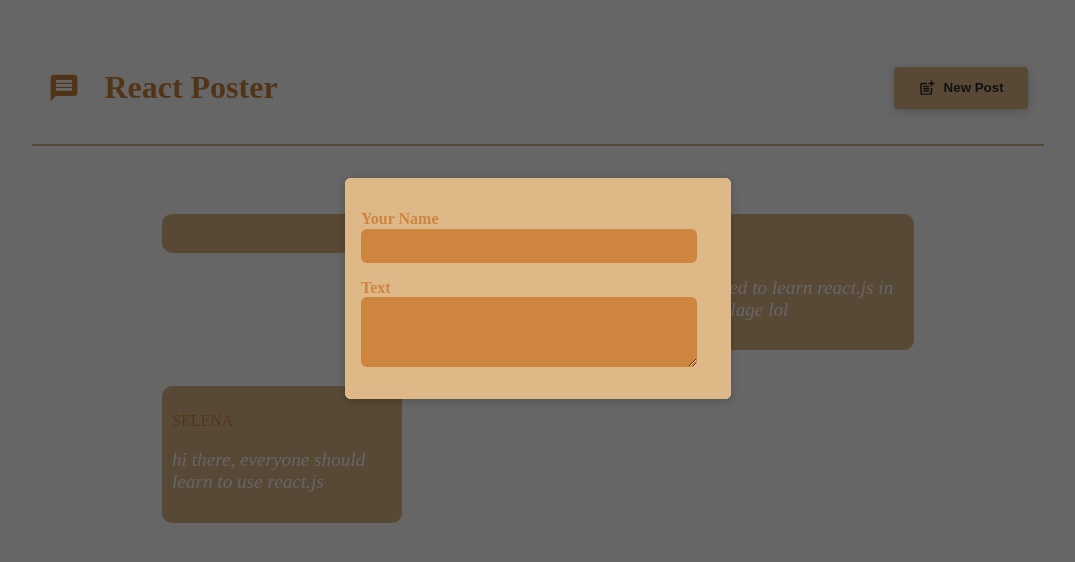
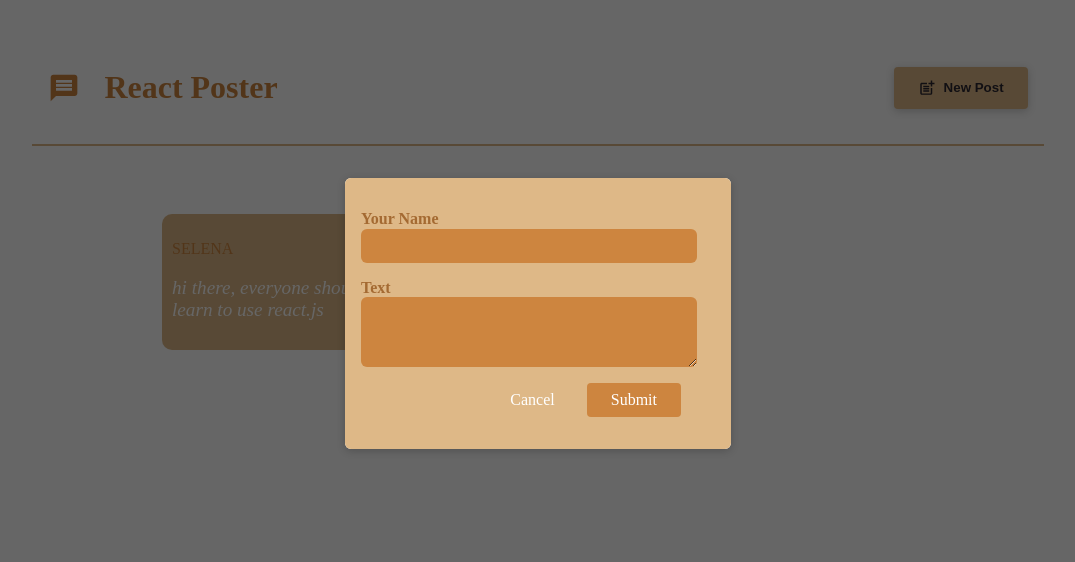
Before and after one commit to sudedonmezz/react-poster, a React (Vite) app in the folder react-project/: page / in a window 1280 px wide. Both pictures are taken after a click on the button "New Post". Shown: the top 562 px of the page, without its empty margins (102-1177 px from the left). Built offline with nearby package versions, Linux system fonts and the light colour scheme.

Commit message:
handling form submission

```diff
--- a/react-project/src/components/NewPost.css
+++ b/react-project/src/components/NewPost.css
@@ -9,7 +9,7 @@
 .form label {
   display: block;
   margin-bottom: 0.05rem;
-  color: peru;
+  color: #a46a32;
   font-weight: bold;
 }
 
@@ -39,12 +39,12 @@
   padding: 0.5rem 1.5rem;
   border: none;
   border-radius: 4px;
-  background-color: #34036c;
-  color: #e5d5f7;
+  background-color: peru;
+  color: white;
 }
 
 .actions button:hover {
-  background-color: #23014a;
+  background-color: #a46a32;
 }
 
 .actions button[type='button'] {
@@ -52,5 +52,5 @@
 }
 
 .actions button[type='button']:hover {
-  color: #d1bee6;
+  color:#a46a32
 }
--- a/react-project/src/components/NewPost.jsx
+++ b/react-project/src/components/NewPost.jsx
@@ -1,22 +1,54 @@
+import { useState } from "react";
 import "./NewPost.css";
+
 
 
 export default function NewPost(props)
 {
 
+  const [enteredBody,setEnteredBody]=useState(''); //return an array
+   const [enteredAuthor,setEnteredAuthor]=useState('');
+
+
+  function changeBodyHandler(event)
+  {
+   setEnteredBody(event.target.value);
+  // document.querySelector(".textarea1").innerHTML=enteredBody;
+  }
+
+  function AuthorChangeHandler(event)
+  {
+    setEnteredAuthor(event.target.value);
+  }
+
+ function submitHandler(event)
+ {
+event.preventDefault();
+const postData={
+  body: enteredBody,
+  author:enteredAuthor
+ };
+ console.log(postData);
+ props.onCancel();
+ }
 
   return (
 
 
-    <form className="form">
+    <form className="form" onSubmit={submitHandler}>
        <p>
         <label htmlFor="name">Your Name</label>
-        <input type="text" id="name" required onChange={props.onAuthorChange} />
+        <input type="text" id="name" required onChange={AuthorChangeHandler} />
       </p>
 
       <p>
         <label htmlFor="body">Text</label>
-        <textarea id="body" required rows={3} onChange={props.onBodyChange}></textarea>
+        <textarea id="body" required rows={3} onChange={changeBodyHandler}></textarea>
+      </p>
+
+      <p className="actions">
+        <button type="button" onClick={props.onCancel}>Cancel</button>
+        <button type="submit">Submit</button>
       </p>
 
 
--- a/react-project/src/components/PostsList.jsx
+++ b/react-project/src/components/PostsList.jsx
@@ -1,6 +1,5 @@
 import Post from "./Post";
 import NewPost from "./NewPost";
-import { useState } from "react";
 import Modal from "./Modal";
 import './Post.css';
 
@@ -8,34 +7,16 @@
 export default function PostsList({isPosting,onStopPosting})
 {
 
-   const [enteredBody,setEnteredBody]=useState(''); //return an array
-   const [enteredAuthor,setEnteredAuthor]=useState('');
-
-
-  function changeBodyListener(event)
-  {
-   setEnteredBody(event.target.value);
-  // document.querySelector(".textarea1").innerHTML=enteredBody;
-  }
-
-  function AuthorChangeHandler(event)
-  {
-    setEnteredAuthor(event.target.value);
-  }
-
 
 
   return (
     <>
 
     {isPosting && (<Modal onClose={onStopPosting}>
-    <NewPost onBodyChange={changeBodyListener} onAuthorChange={AuthorChangeHandler}/>
+    <NewPost onCancel={onStopPosting}/>
     </Modal>) }
 
    <ul className="posts">
-     <li> <Post author={enteredAuthor} body={enteredBody}/></li>
-     <li><Post author="tarzzan" body="omg you should try to learn react.js buddy"/></li>
-     <li> <Post author="zayn" body="i started to learn react.js in my village lol"/></li>
       <li><Post author="selena" body="hi there, everyone should learn to use react.js"/></li>
     </ul>
     </>
```
